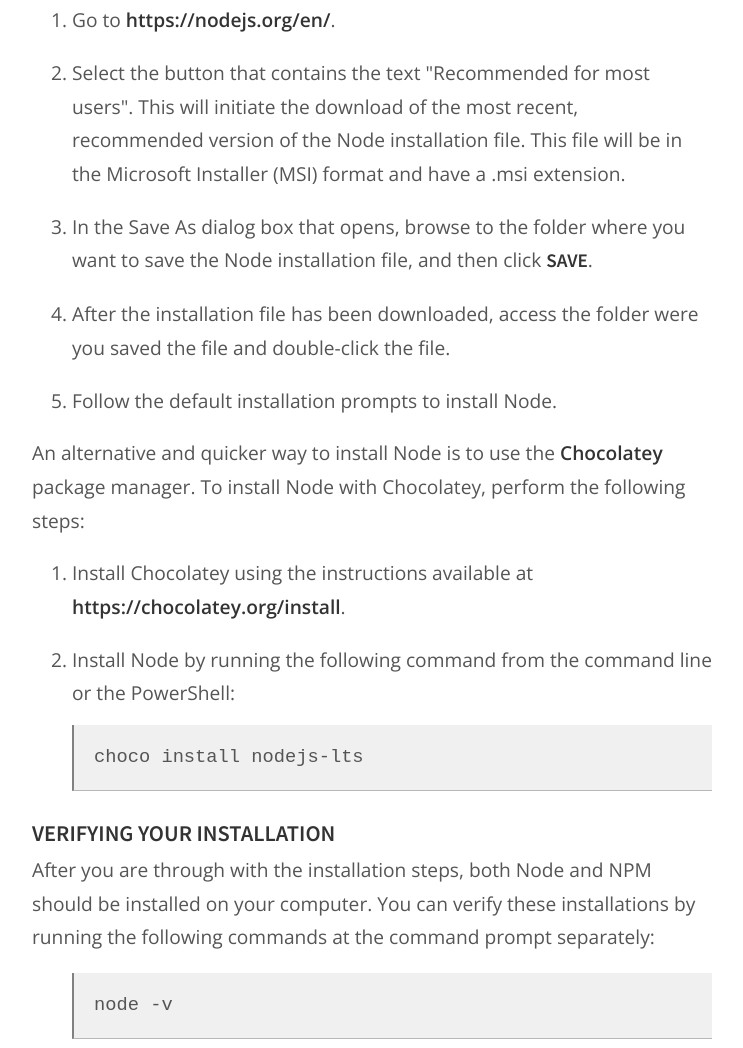
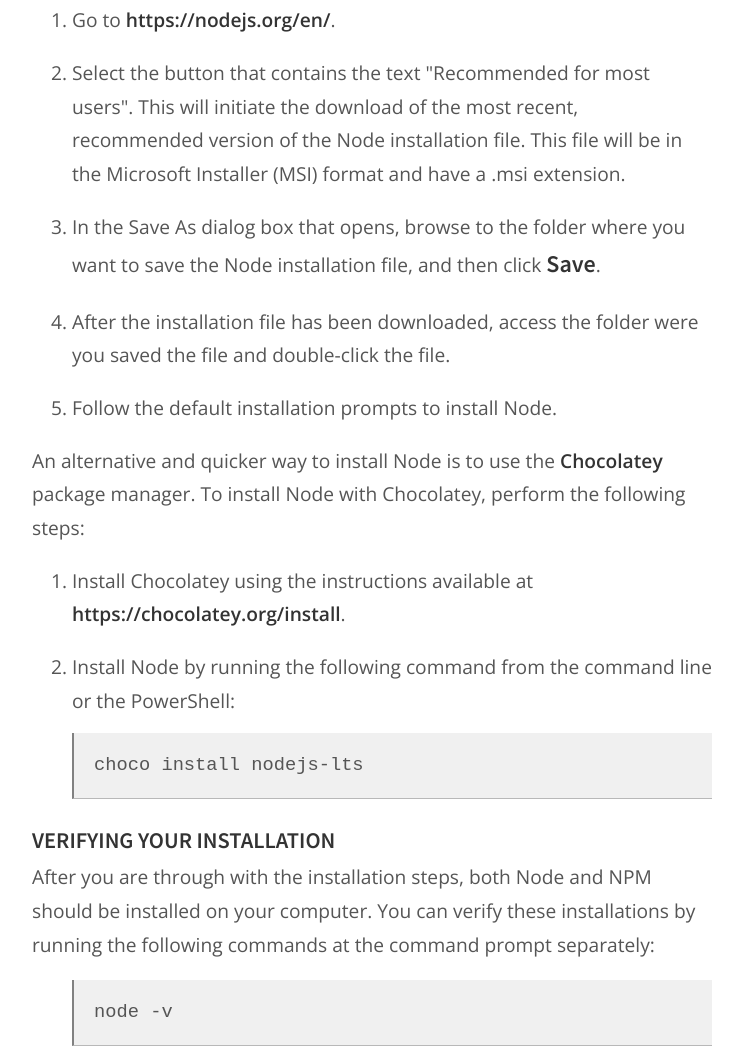
Before and after one commit to shambhavithakur/fccTechnicalDocumentation, a plain HTML site: page index.html in a window 1280 px wide. Shown: the part 2816-3864 px from the top of the page, without its empty margins (368-1111 px from the left). Drawn offline with nearby package versions, Linux system fonts and the light colour scheme.

Commit message:
Change size and text-transform style of button name, Save, in <strong>tags

```diff
--- a/index.html
+++ b/index.html
@@ -174,7 +174,7 @@
               <li>
                 In the Save As dialog box that opens, browse to the folder where
                 you want to save the Node installation file, and then click
-                <strong>Save</strong>.
+                <strong class="save-button-name">Save</strong>.
               </li>
               <li>
                 After the installation file has been downloaded, access the
--- a/style.css
+++ b/style.css
@@ -197,8 +197,13 @@ pre > code {
   padding: 2px 4px;
   font-size: 120%;
 }
+.save-button-name {
+  font-size: 120%;
+  text-transform: none;
+}
 .node-module-list code,
-#use p > code {
+#use p > code,
+.save-button-name {
   font-size: 125%;
 }
 #use p > code {
@@ -279,6 +284,6 @@ Media queries
     font-size: 40px;
   }
   pre {
-    max-width: 80vw;
+    max-width: 75vw;
   }
 }
```
